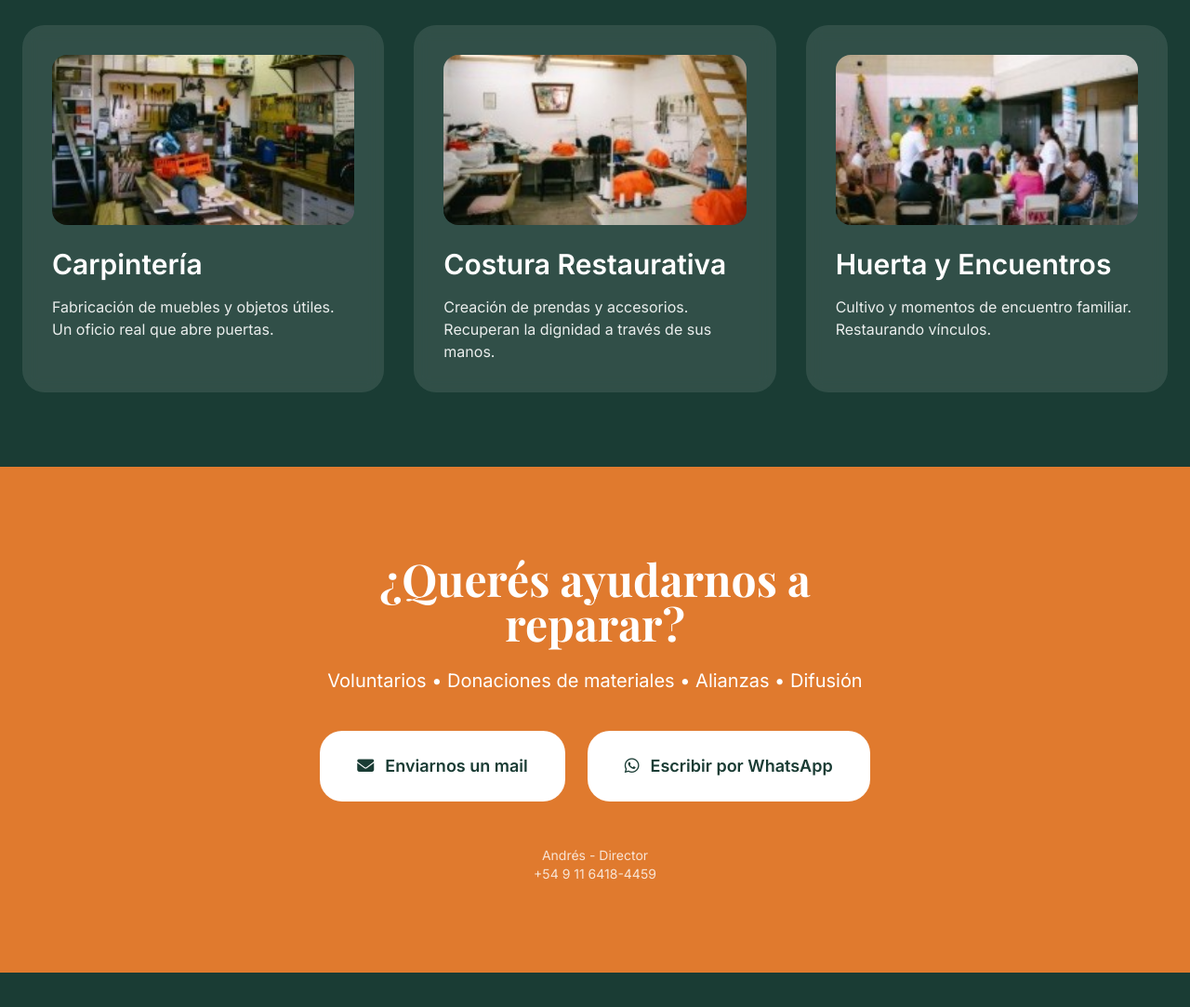
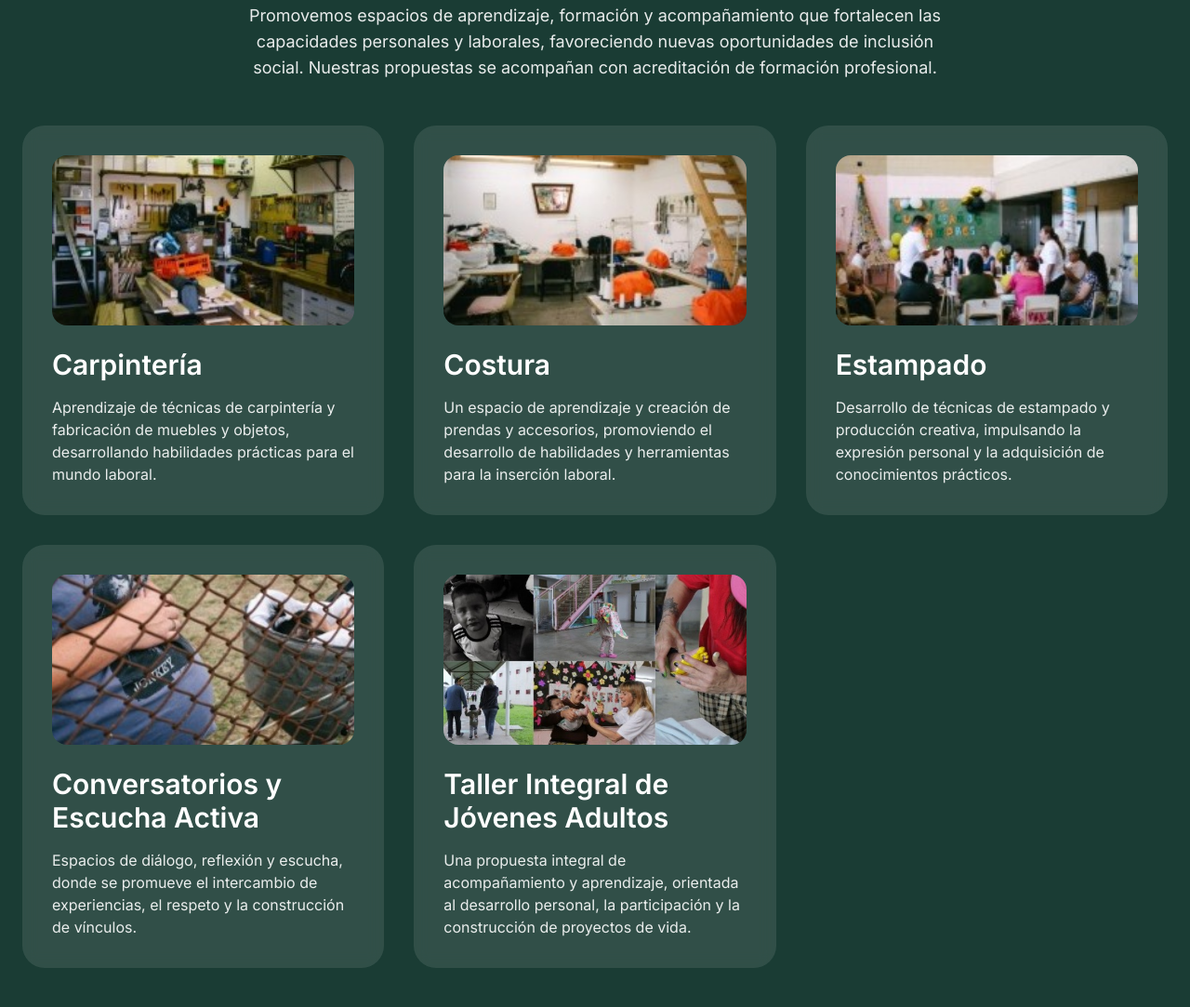
Before and after one commit to mp1987d-pixel/justiciarestaurativaarg, a plain HTML site: page index.html in a window 1280 px wide. Shown: the part 2406-3489 px from the top of the page at 93% size. Drawn offline with nearby package versions, Linux system fonts and the light colour scheme.

Commit message:
Update index.html

```diff
--- a/index.html
+++ b/index.html
@@ -118,25 +118,72 @@
     </section>
 
     <!-- PROGRAMAS -->
+
 <section id="programas" class="py-20 bg-[#1a3c34] text-white">
     <div class="max-w-7xl mx-auto px-6">
-            <h2 class="text-center heading-font text-5xl font-bold mb-12 text-white">Nuestros Talleres</h2>
-            <div class="grid md:grid-cols-3 gap-8">
+        <h2 class="text-center heading-font text-5xl font-bold mb-6 text-white">
+            Nuestros Talleres
+        </h2>
+
+        <p class="text-center max-w-3xl mx-auto mb-12 text-lg opacity-90">
+            Promovemos espacios de aprendizaje, formación y acompañamiento
+            que fortalecen las capacidades personales y laborales,
+            favoreciendo nuevas oportunidades de inclusión social.
+            Nuestras propuestas se acompañan con acreditación de formación profesional.
+        </p>
+
+        <div class="grid md:grid-cols-2 lg:grid-cols-3 gap-8">
+
             <div class="bg-white/10 backdrop-blur rounded-3xl p-8 hover:bg-white/20 transition-all card-hover">
-                    <img src="foto8.jpg" alt="Carpintería" class="rounded-2xl mb-6 w-full aspect-video object-cover">
+                <img src="foto8.jpg" alt="Taller de carpintería" class="rounded-2xl mb-6 w-full aspect-video object-cover">
                 <h3 class="text-3xl font-bold">Carpintería</h3>
-                    <p class="mt-4 opacity-90">Fabricación de muebles y objetos útiles. Un oficio real que abre puertas.</p>
+                <p class="mt-4 opacity-90">
+                    Aprendizaje de técnicas de carpintería y fabricación
+                    de muebles y objetos, desarrollando habilidades
+                    prácticas para el mundo laboral.
+                </p>
             </div>
+
             <div class="bg-white/10 backdrop-blur rounded-3xl p-8 hover:bg-white/20 transition-all card-hover">
-                    <img src="foto10.jpg" alt="Costura" class="rounded-2xl mb-6 w-full aspect-video object-cover">
-                    <h3 class="text-3xl font-bold">Costura Restaurativa</h3>
-                    <p class="mt-4 opacity-90">Creación de prendas y accesorios. Recuperan la dignidad a través de sus manos.</p>
+                <img src="foto10.jpg" alt="Taller de costura" class="rounded-2xl mb-6 w-full aspect-video object-cover">
+                <h3 class="text-3xl font-bold">Costura</h3>
+                <p class="mt-4 opacity-90">
+                    Un espacio de aprendizaje y creación de prendas
+                    y accesorios, promoviendo el desarrollo de
+                    habilidades y herramientas para la inserción laboral.
+                </p>
             </div>
+
             <div class="bg-white/10 backdrop-blur rounded-3xl p-8 hover:bg-white/20 transition-all card-hover">
-                    <img src="foto9.jpg" alt="Encuentros" class="rounded-2xl mb-6 w-full aspect-video object-cover">
-                    <h3 class="text-3xl font-bold">Huerta y Encuentros</h3>
-                    <p class="mt-4 opacity-90">Cultivo y momentos de encuentro familiar. Restaurando vínculos.</p>
+                <img src="foto9.jpg" alt="Taller de estampado" class="rounded-2xl mb-6 w-full aspect-video object-cover">
+                <h3 class="text-3xl font-bold">Estampado</h3>
+                <p class="mt-4 opacity-90">
+                    Desarrollo de técnicas de estampado y producción
+                    creativa, impulsando la expresión personal y
+                    la adquisición de conocimientos prácticos.
+                </p>
             </div>
+
+            <div class="bg-white/10 backdrop-blur rounded-3xl p-8 hover:bg-white/20 transition-all card-hover">
+                <img src="foto11.jpg" alt="Conversatorios y escucha activa" class="rounded-2xl mb-6 w-full aspect-video object-cover">
+                <h3 class="text-3xl font-bold">Conversatorios y Escucha Activa</h3>
+                <p class="mt-4 opacity-90">
+                    Espacios de diálogo, reflexión y escucha,
+                    donde se promueve el intercambio de experiencias,
+                    el respeto y la construcción de vínculos.
+                </p>
+            </div>
+
+            <div class="bg-white/10 backdrop-blur rounded-3xl p-8 hover:bg-white/20 transition-all card-hover">
+                <img src="foto12.jpg" alt="Taller integral de jóvenes adultos" class="rounded-2xl mb-6 w-full aspect-video object-cover">
+                <h3 class="text-3xl font-bold">Taller Integral de Jóvenes Adultos</h3>
+                <p class="mt-4 opacity-90">
+                    Una propuesta integral de acompañamiento y
+                    aprendizaje, orientada al desarrollo personal,
+                    la participación y la construcción de proyectos de vida.
+                </p>
+            </div>
+
         </div>
     </div>
 </section>
```
Lines whose indentation alone changed are shown as unchanged.
